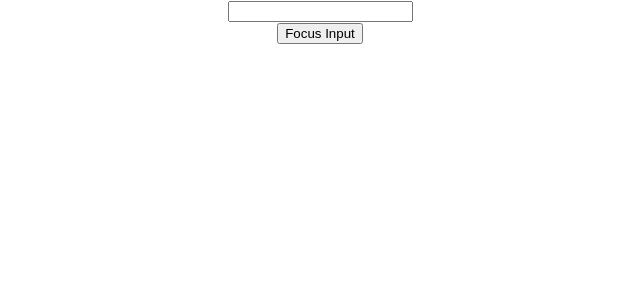
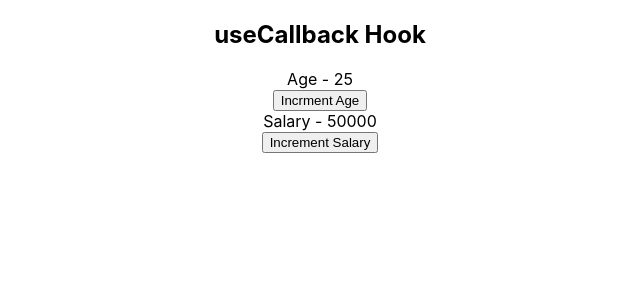
Before and after one commit to singhbraj/Test_app, a React (Create React App) app: page / in a window 1280 px wide. Shown: the top 300 px of the page, without its empty margins (320-960 px from the left). Built offline with nearby package versions, Linux system fonts and the light colour scheme.

Commit message:
useCallback hook is added

```diff
--- a/src/App.js
+++ b/src/App.js
@@ -7,7 +7,8 @@ import './App.css';
 // import ParentComp from './components/PureComponent/ParentComp';
 // import RefsDemo from './components/Refs/RefsDemo';
 // import InputRef from './components/Refs/InputRef'
-import FRParentInput from './components/Refs/FRParentInput';
+// import FRParentInput from './components/Refs/FRParentInput';
+import ParentComponent from './components/CallbackHook/ParentComponent';
 
 
 function App() {
@@ -20,7 +21,8 @@ function App() {
     {/* <ParentComp /> */}
     {/* <RefsDemo /> */}
     {/* <InputRef /> */}
-    <FRParentInput />
+    {/* <FRParentInput /> */}
+    <ParentComponent />
     </div>
   );
 }
--- /dev/null
+++ b/src/components/CallbackHook/Button.js
@@ -0,0 +1,14 @@
+import React from 'react'
+
+const Button = ({handleClick,children}) => {
+    console.log('Rendring button - ', children)
+  return (
+    <button
+    onClick={handleClick}
+    >
+  {children}
+    </button>
+  )
+}
+
+export default React.memo(Button)
--- /dev/null
+++ b/src/components/CallbackHook/Count.js
@@ -0,0 +1,12 @@
+import React from 'react'
+
+const Count = ({text,count}) => {
+
+    console.log(`Rendring ${text}`)
+
+  return (
+    <div>{text} - {count} </div>
+  )
+}
+
+export default React.memo(Count)
--- /dev/null
+++ b/src/components/CallbackHook/ParentComponent.js
@@ -0,0 +1,34 @@
+import React,{useState,useCallback} from 'react'
+
+import Count from './Count';
+import Button from './Button';
+import Title from './Title';
+
+
+const ParentComponent = () => {
+
+    const [age,setAge] = useState(25);
+    const [salary,setSalary] = useState(50000);
+
+    const incrementAge = useCallback(() =>{
+        setAge(age+1);
+    },[age]
+    )
+
+    const incrementSalary = useCallback(() =>{
+        setSalary(salary+1000);
+    },[salary]
+    )
+
+  return (
+    <div>
+        <Title />
+        <Count  text="Age"  count={age} />
+        <Button handleClick={incrementAge} >Incrment Age</Button>
+        <Count text="Salary" count={salary} />
+        <Button handleClick={incrementSalary}>Increment Salary</Button>
+    </div>
+  )
+}
+
+export default ParentComponent
--- /dev/null
+++ b/src/components/CallbackHook/Title.js
@@ -0,0 +1,12 @@
+import React from 'react'
+
+const Title = () => {
+    console.log('Rendring Title')
+  return (
+    <div>
+   <h2>useCallback Hook</h2>
+    </div>
+  )
+}
+
+export default React.memo(Title)
```
Also changed, not shown: 1 other file (tests, documents, lock files or other folders).
